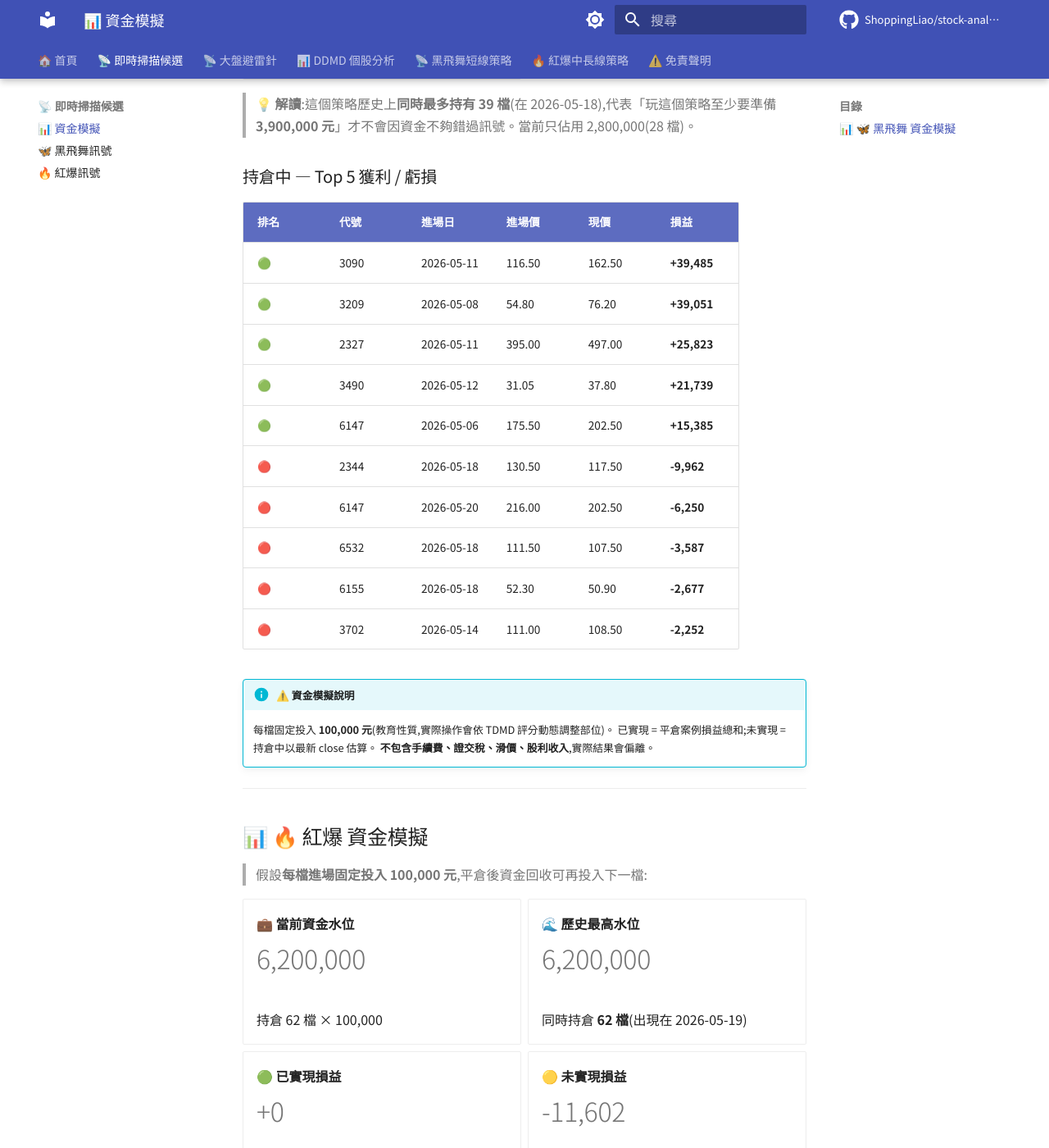
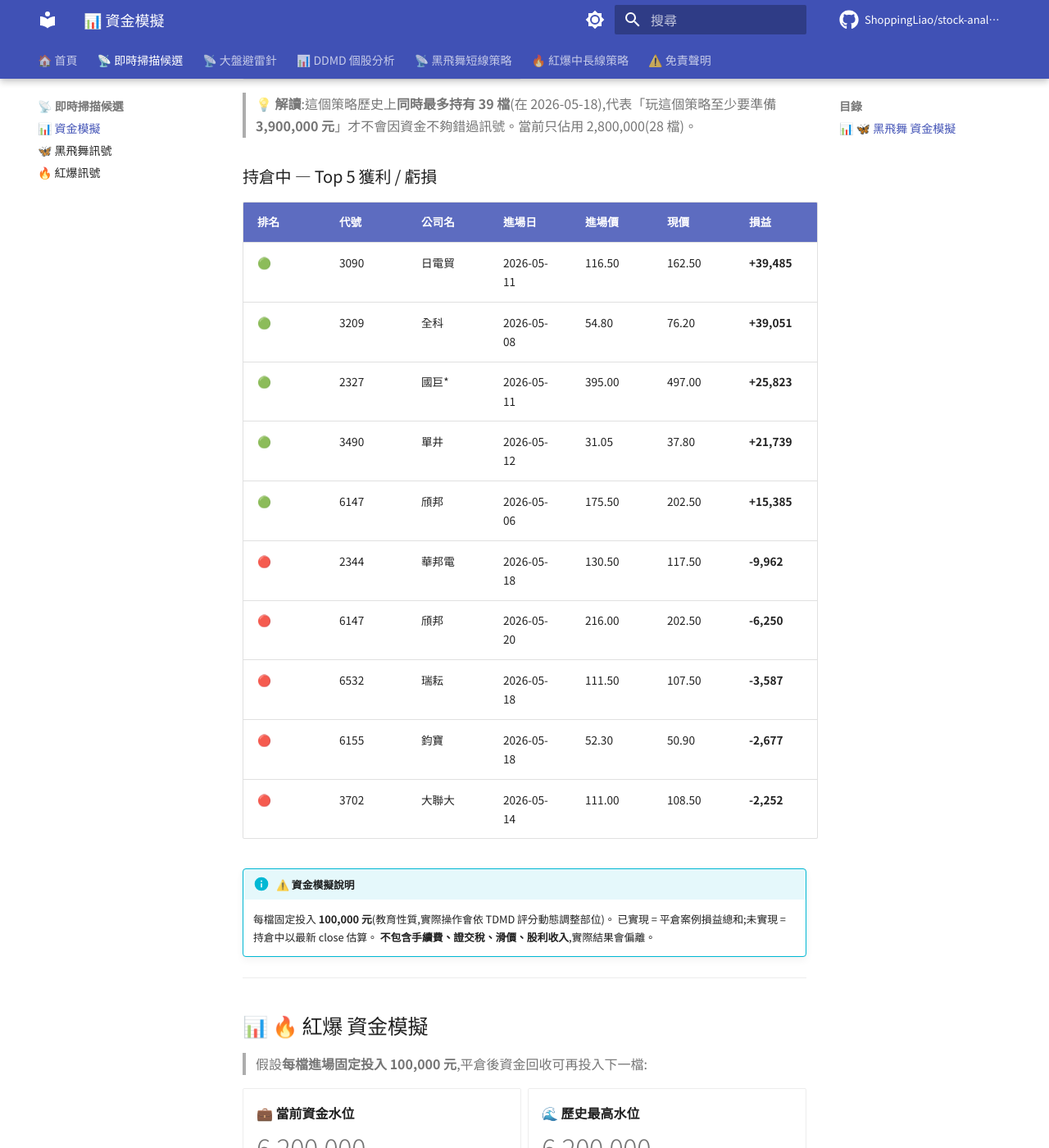
Before and after one commit to ShoppingLiao/stock-analysis-public, an MkDocs documentation site: the page built from docs/signals_capital.md, in a window 1280 px wide and 1400 px high, scrolled down 1050 px. Shown: the whole window at 82% size. Built offline with MkDocs 1.6.1 and Material for MkDocs 9.7.7, drawn with Linux system fonts in a browser that asks for light colours; comment, search, counter and statistics services are not loaded; some of the changed text lies outside the part shown.

Commit message:
docs(signals): update BB + RB + capital (2026-05-20)

```diff
--- a/docs/signals_capital.md
+++ b/docs/signals_capital.md
@@ -51,18 +51,18 @@
 
 ### 持倉中 — Top 5 獲利 / 虧損
 
-| 排名 | 代號 | 進場日 | 進場價 | 現價 | 損益 |
-|------|------|--------|--------|------|------|
-| 🟢 | 3090 | 2026-05-11 | 116.50 | 162.50 | **+39,485** |
-| 🟢 | 3209 | 2026-05-08 | 54.80 | 76.20 | **+39,051** |
-| 🟢 | 2327 | 2026-05-11 | 395.00 | 497.00 | **+25,823** |
-| 🟢 | 3490 | 2026-05-12 | 31.05 | 37.80 | **+21,739** |
-| 🟢 | 6147 | 2026-05-06 | 175.50 | 202.50 | **+15,385** |
-| 🔴 | 2344 | 2026-05-18 | 130.50 | 117.50 | **-9,962** |
-| 🔴 | 6147 | 2026-05-20 | 216.00 | 202.50 | **-6,250** |
-| 🔴 | 6532 | 2026-05-18 | 111.50 | 107.50 | **-3,587** |
-| 🔴 | 6155 | 2026-05-18 | 52.30 | 50.90 | **-2,677** |
-| 🔴 | 3702 | 2026-05-14 | 111.00 | 108.50 | **-2,252** |
+| 排名 | 代號 | 公司名 | 進場日 | 進場價 | 現價 | 損益 |
+|------|------|--------|--------|--------|------|------|
+| 🟢 | 3090 | 日電貿 | 2026-05-11 | 116.50 | 162.50 | **+39,485** |
+| 🟢 | 3209 | 全科 | 2026-05-08 | 54.80 | 76.20 | **+39,051** |
+| 🟢 | 2327 | 國巨* | 2026-05-11 | 395.00 | 497.00 | **+25,823** |
+| 🟢 | 3490 | 單井 | 2026-05-12 | 31.05 | 37.80 | **+21,739** |
+| 🟢 | 6147 | 頎邦 | 2026-05-06 | 175.50 | 202.50 | **+15,385** |
+| 🔴 | 2344 | 華邦電 | 2026-05-18 | 130.50 | 117.50 | **-9,962** |
+| 🔴 | 6147 | 頎邦 | 2026-05-20 | 216.00 | 202.50 | **-6,250** |
+| 🔴 | 6532 | 瑞耘 | 2026-05-18 | 111.50 | 107.50 | **-3,587** |
+| 🔴 | 6155 | 鈞寶 | 2026-05-18 | 52.30 | 50.90 | **-2,677** |
+| 🔴 | 3702 | 大聯大 | 2026-05-14 | 111.00 | 108.50 | **-2,252** |
 
 !!! info "⚠️ 資金模擬說明"
     每檔固定投入 **100,000 元**(教育性質,實際操作會依 TDMD 評分動態調整部位)。
@@ -113,18 +113,18 @@
 
 ### 持倉中 — Top 5 獲利 / 虧損
 
-| 排名 | 代號 | 進場日 | 進場價 | 現價 | 損益 |
-|------|------|--------|--------|------|------|
-| 🟢 | 3090 | 2026-05-08 | 113.50 | 162.50 | **+43,172** |
-| 🟢 | 3055 | 2026-05-08 | 91.20 | 124.00 | **+35,965** |
-| 🟢 | 2478 | 2026-05-07 | 80.10 | 96.30 | **+20,225** |
-| 🟢 | 3624 | 2026-05-15 | 76.20 | 91.20 | **+19,685** |
-| 🟢 | 5464 | 2026-05-11 | 52.60 | 62.50 | **+18,821** |
-| 🔴 | 3532 | 2026-05-07 | 263.00 | 202.00 | **-23,194** |
-| 🔴 | 1785 | 2026-05-07 | 185.00 | 143.00 | **-22,703** |
-| 🔴 | 6108 | 2026-05-08 | 22.15 | 18.50 | **-16,479** |
-| 🔴 | 2342 | 2026-05-07 | 45.95 | 38.55 | **-16,104** |
-| 🔴 | 3388 | 2026-05-13 | 113.00 | 95.40 | **-15,575** |
+| 排名 | 代號 | 公司名 | 進場日 | 進場價 | 現價 | 損益 |
+|------|------|--------|--------|--------|------|------|
+| 🟢 | 3090 | 日電貿 | 2026-05-08 | 113.50 | 162.50 | **+43,172** |
+| 🟢 | 3055 | 蔚華科 | 2026-05-08 | 91.20 | 124.00 | **+35,965** |
+| 🟢 | 2478 | 大毅 | 2026-05-07 | 80.10 | 96.30 | **+20,225** |
+| 🟢 | 3624 | 光頡 | 2026-05-15 | 76.20 | 91.20 | **+19,685** |
+| 🟢 | 5464 | 霖宏 | 2026-05-11 | 52.60 | 62.50 | **+18,821** |
+| 🔴 | 3532 | 台勝科 | 2026-05-07 | 263.00 | 202.00 | **-23,194** |
+| 🔴 | 1785 | 光洋科 | 2026-05-07 | 185.00 | 143.00 | **-22,703** |
+| 🔴 | 6108 | 競國 | 2026-05-08 | 22.15 | 18.50 | **-16,479** |
+| 🔴 | 2342 | 茂矽 | 2026-05-07 | 45.95 | 38.55 | **-16,104** |
+| 🔴 | 3388 | 崇越電 | 2026-05-13 | 113.00 | 95.40 | **-15,575** |
 
 !!! info "⚠️ 資金模擬說明"
     每檔固定投入 **100,000 元**(教育性質,實際操作會依 TDMD 評分動態調整部位)。
```
